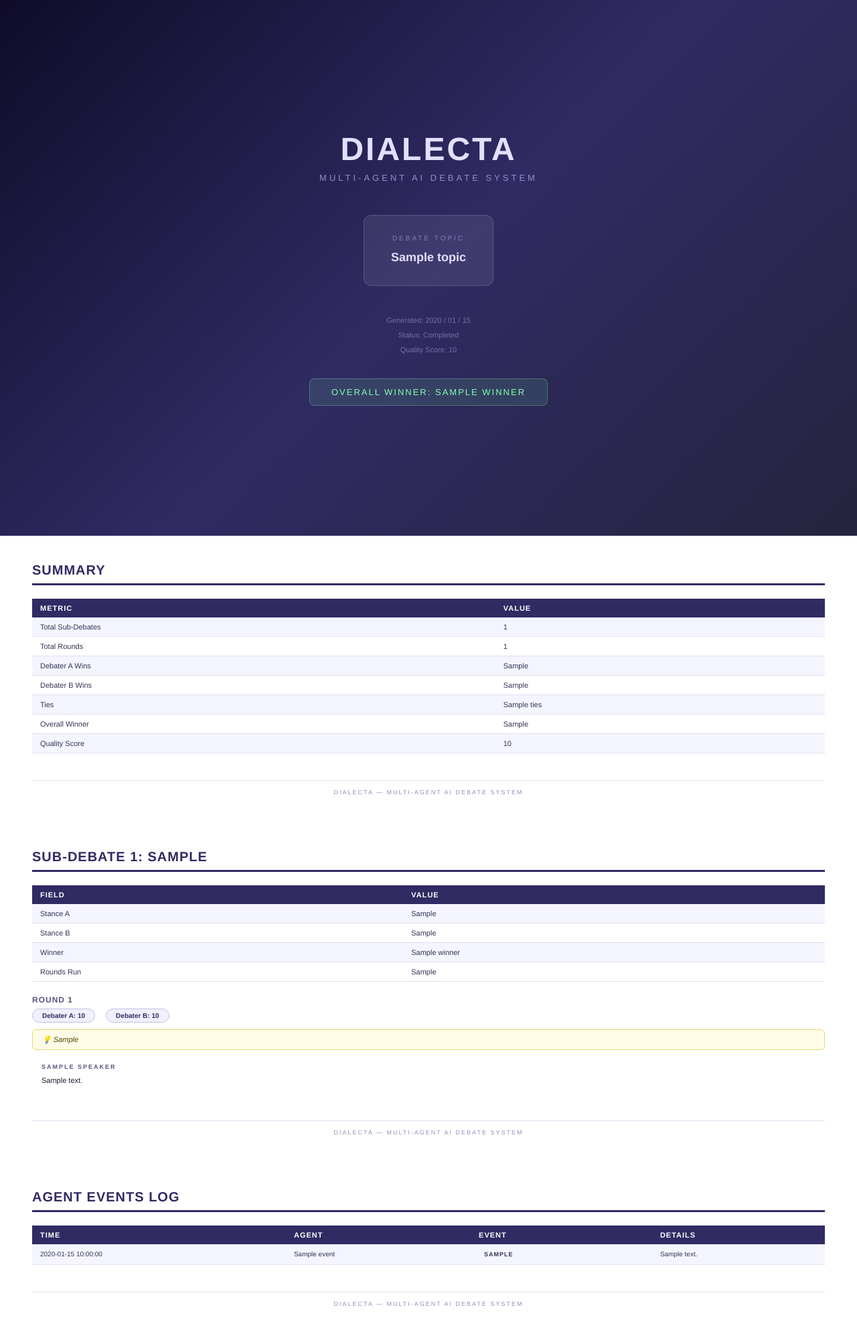
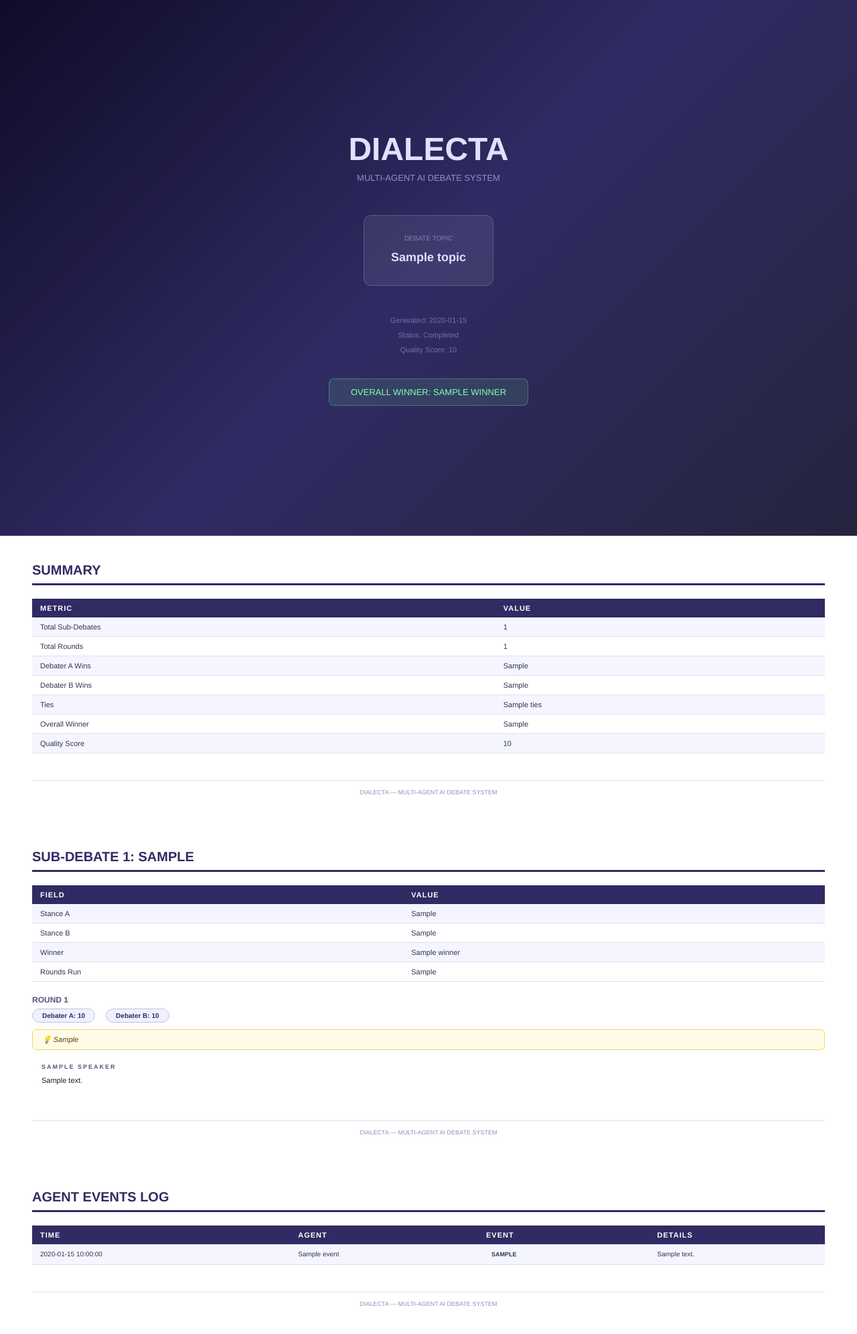
Before and after one commit to MridulSharma02/dialecta, a Python web app: template backend/reports/templates/report.html in a window 1280 px wide. Shown: the whole page at 67% size. Run offline with Jinja, Linux system fonts and the light colour scheme; the template is opened without the code that fills it: most values are stand-ins (such as "Sample title", 1, 10 or a date in 2020).

Commit message:
fix: remove all letter-spacing from PDF template to fix WeasyPrint rendering

```diff
--- a/backend/reports/templates/report.html
+++ b/backend/reports/templates/report.html
@@ -30,14 +30,14 @@
   }
   .cover h1 {
     font-size: 48px;
-    letter-spacing: 3px;
+    letter-spacing: 0px;
     font-weight: 900;
     color: #e0e0ff;
     margin-bottom: 8px;
   }
   .cover .tagline {
     font-size: 13px;
-    letter-spacing: 4px;
+    letter-spacing: 0px;
     color: #9090cc;
     margin-bottom: 48px;
     text-transform: uppercase;
@@ -52,7 +52,7 @@
   }
   .cover .topic-label {
     font-size: 10px;
-    letter-spacing: 3px;
+    letter-spacing: 0px;
     color: #8080bb;
     text-transform: uppercase;
     margin-bottom: 10px;
@@ -76,7 +76,7 @@
     padding: 12px 32px;
     font-size: 13px;
     color: #80ffb0;
-    letter-spacing: 2px;
+    letter-spacing: 0px;
     text-transform: uppercase;
   }
 
@@ -95,7 +95,7 @@
     border-bottom: 3px solid #302b63;
     padding-bottom: 8px;
     margin-bottom: 20px;
-    letter-spacing: 1px;
+    letter-spacing: 0px;
     text-transform: uppercase;
   }
   .sub-title {
@@ -110,7 +110,7 @@
     color: #555580;
     margin: 14px 0 6px;
     text-transform: uppercase;
-    letter-spacing: 1px;
+    letter-spacing: 0px;
   }
 
   /* ── Summary table ── */
@@ -203,7 +203,7 @@
     font-size: 9px;
     font-weight: 700;
     text-transform: uppercase;
-    letter-spacing: 1px;
+    letter-spacing: 0px;
   }
   .badge.bias    { background: #ffe0e0; color: #aa0000; }
   .badge.fact    { background: #e0f0ff; color: #004488; }
@@ -219,7 +219,7 @@
     margin-top: 40px;
     padding-top: 12px;
     border-top: 1px solid #e0e0f0;
-    letter-spacing: 2px;
+    letter-spacing: 0px;
     text-transform: uppercase;
   }
 </style>
@@ -237,7 +237,7 @@
   </div>
 
   <div class="meta">
-    <div>Generated: {{ generated_at[:10] | replace('-', ' / ') }}</div>
+    <div>Generated: {{ generated_at[:10] }}</div>
     <div>Status: Completed</div>
     <div>Quality Score: {{ debate.quality_score if debate.quality_score else 'N/A' }}</div>
   </div>
```
